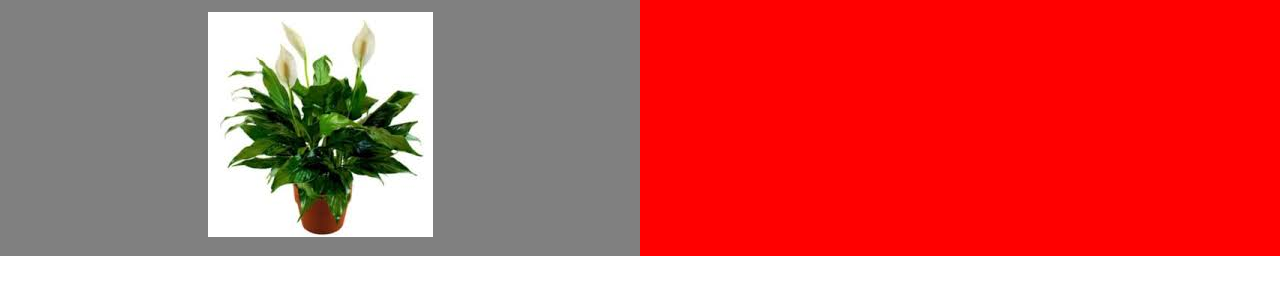
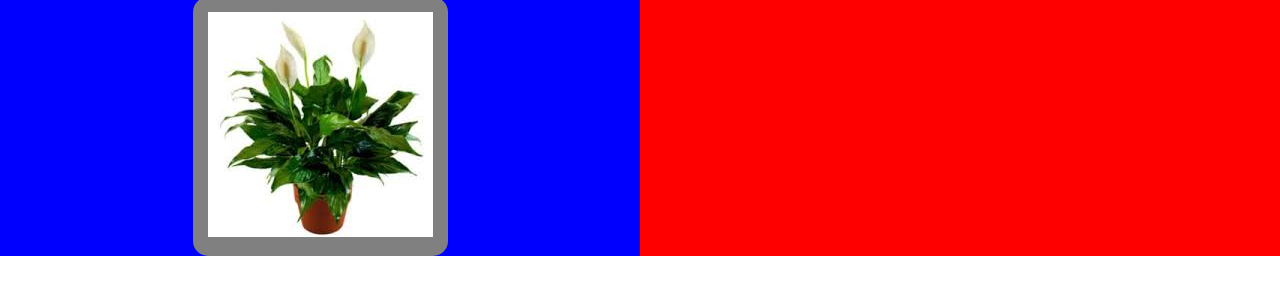
Before and after one commit to ErikGolke/Folium, a plain HTML site: page index.html in a window 1280 px wide. Shown: the part 131-426 px from the top of the page. Drawn offline with nearby package versions, Linux system fonts and the light colour scheme.

Commit message:
fixed left div size on homepage

```diff
--- a/css/styles.css
+++ b/css/styles.css
@@ -74,4 +74,6 @@ img {
 .imgWrapper {
 	padding: 15px 15px 15px 15px;
 	background-color:grey;
+	display:inline-block;
+	border-radius: 15px;
 }
```
Also changed, not shown: 1 other file.
